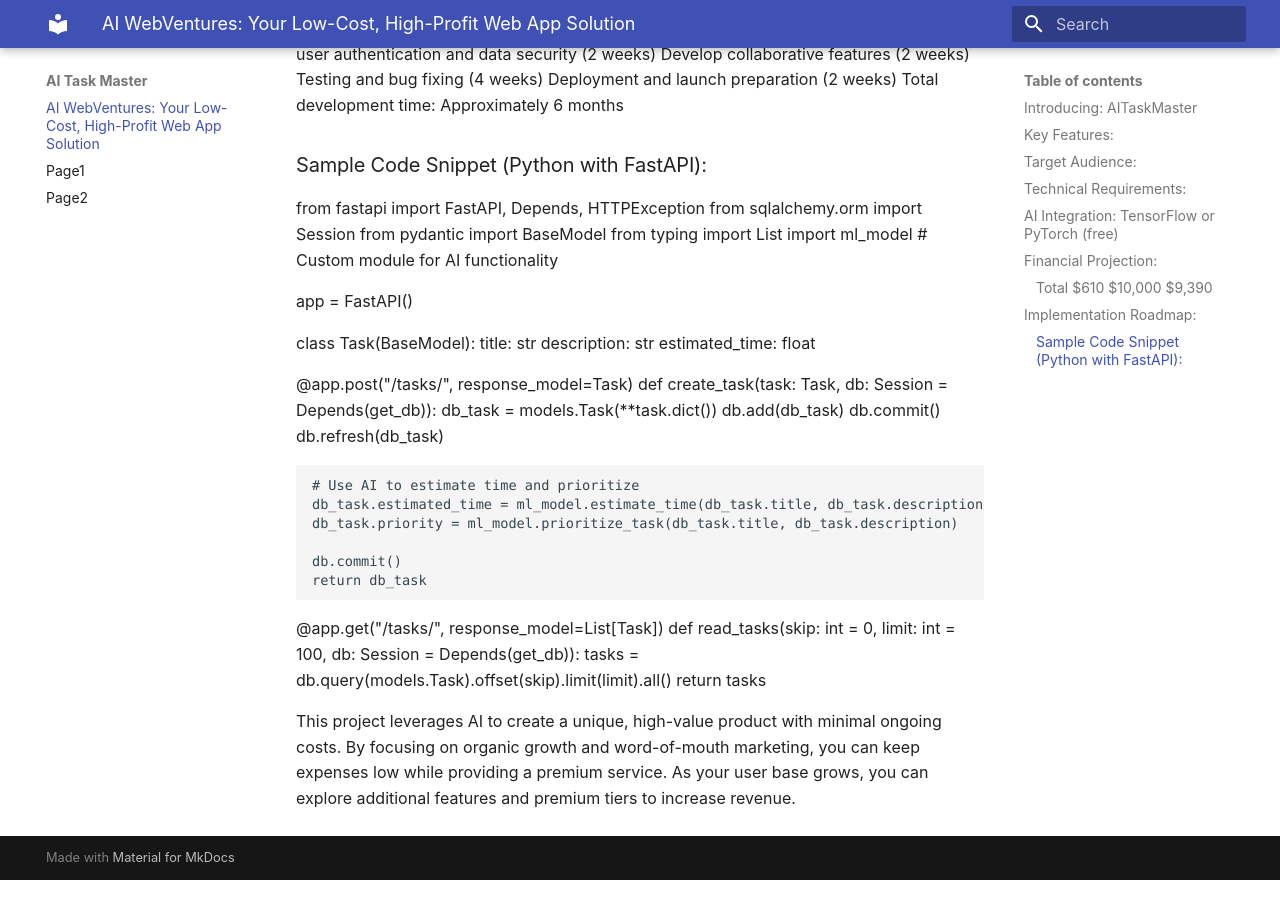
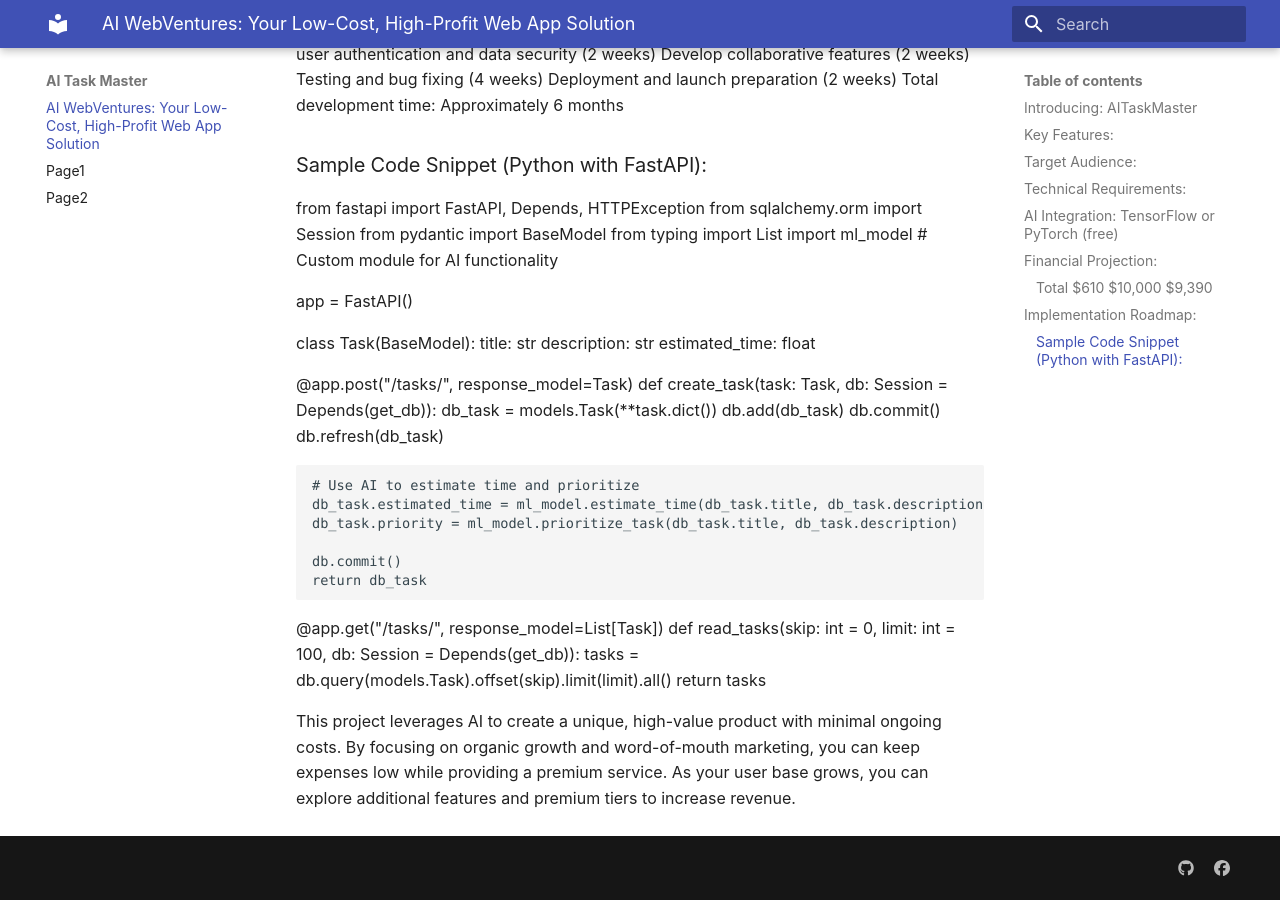
Before and after one commit to sds-ai-solutions/AITaskMaster, an MkDocs documentation site: the page built from docs/index.md, in a window 1280 px wide and 900 px high, scrolled down 1376 px. Built offline with MkDocs 1.6.1 and Material for MkDocs 9.7.7, drawn with Linux system fonts in a browser that asks for light colours; some of the changed lines change nothing that is shown.

Commit message:
Update mkdocs.yml

```diff
--- a/mkdocs.yml
+++ b/mkdocs.yml
@@ -18,3 +18,13 @@
     - navigation.sections
 plugins:
   - search
+extra:
+  generator: false
+  social:
+    - icon: fontawesome/brands/github
+      link: https://github.com/srammu/
+      name: King Koftware Solution on Github
+    - icon: fontawesome/brands/facebook
+      link: https://facebook.com/
+      name: King Software Solution on Facebook
+  copyright: Copyright &copy; 2023 - 2024 King Software Solution
```
